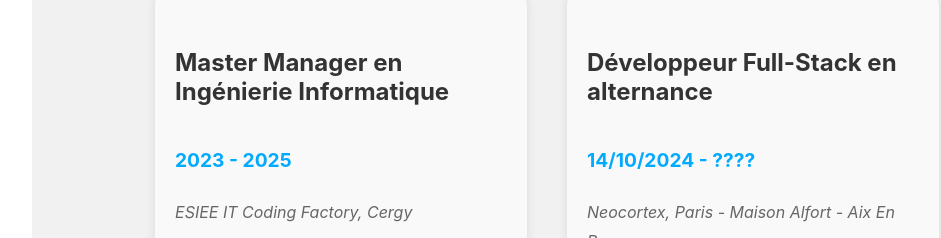
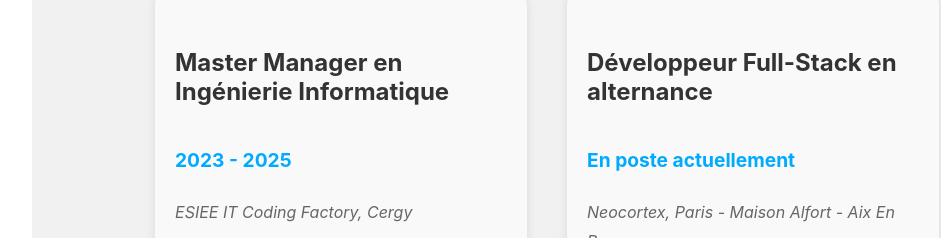
Before and after one commit to Meerwaan/portfoliov2, a React (Create React App) app: page / in a window 1280 px wide. Shown: the part 2013-2251 px from the top of the page, without its empty margins (218-1159 px from the left). Built offline with nearby package versions, Linux system fonts and the light colour scheme.

Commit message:
Update Resume.js

```diff
--- a/src/Components/Home/Resume/Resume.js
+++ b/src/Components/Home/Resume/Resume.js
@@ -25,7 +25,7 @@ function Resume() {
                         <h3 className="resume-h3">Mon Expérience</h3>
                         <div className="resume-item">
                             <h4 className="resume-h4">Développeur Full-Stack en alternance</h4>
-                            <h5 className="resume-h5">14/10/2024 - ????</h5>
+                            <h5 className="resume-h5">En poste actuellement</h5>
                             <p className="resume-p"><em>Neocortex, Paris - Maison Alfort - Aix En Provence</em></p>
                             <ul className="resume-ul">
                                 <li>Développement d'un outil interne  en utilisant Electron Js</li>
```
